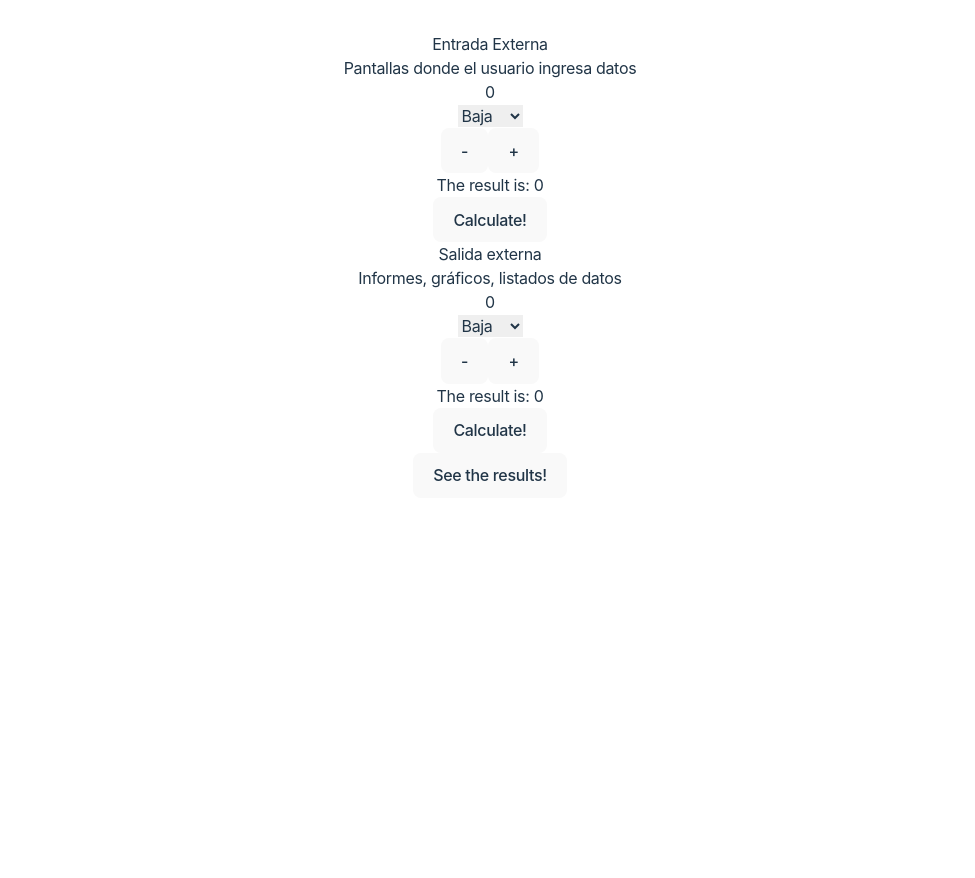
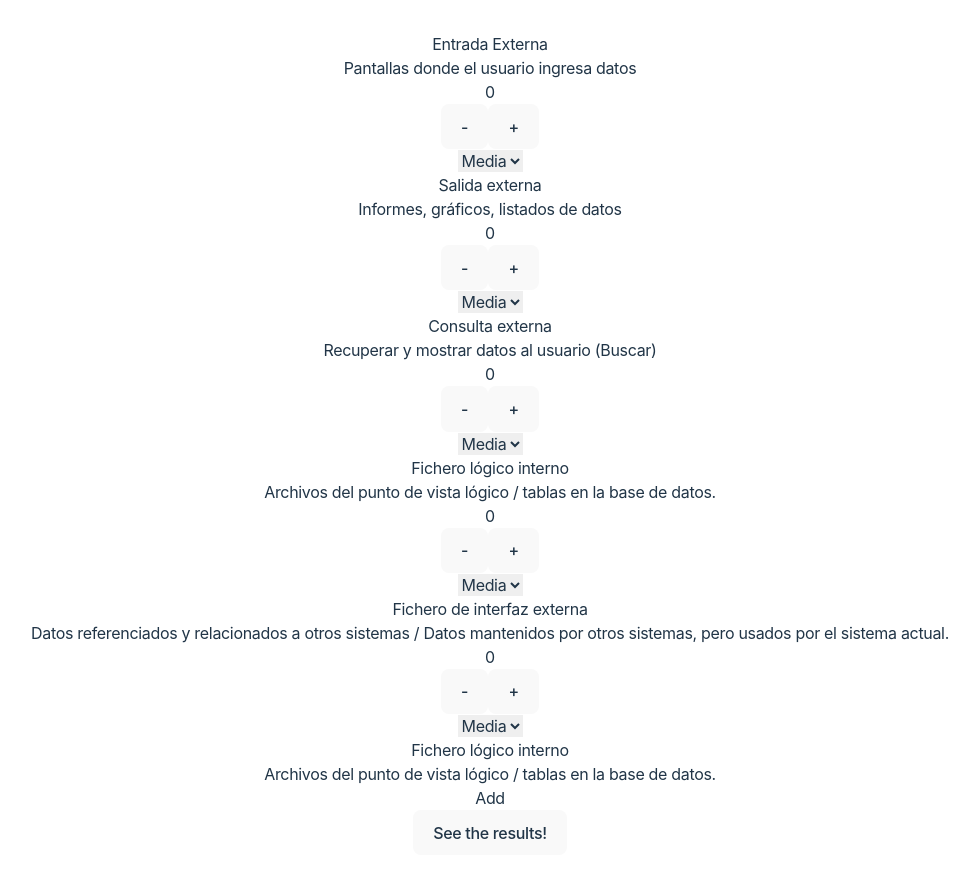
Before and after one commit to parqueroosvelt-inc/puntos-de-funcion, a React (Vite) app: page / in a window 1280 px wide. Shown: the top 878 px of the page, without its empty margins (150-1125 px from the left). Before the commit the page ends 800 px from the top, so only its background shows below. Built offline with nearby package versions, Linux system fonts and the light colour scheme.

Commit message:
component to list all function points and add

```diff
--- a/src/components/ValuesTables.jsx
+++ b/src/components/ValuesTables.jsx
@@ -1,53 +1,87 @@
 import { useState } from "react";
 import { TIPOS_FUNCIONES } from "../constants/puntos_funcion";
+import { ILF } from "./ILF";
 
 export const ValuesTables = () => {
   const [totalPoints, setTotalPoints] = useState();
 
   return (
     <section className="flex flex-col gap-6">
-      {TIPOS_FUNCIONES.slice(0, 2).map((item) => {
-        return <FUNCTION_POINT fp={item} key={item.id} />;
+      {TIPOS_FUNCIONES.slice(0, 5).map((item) => {
+        return <FP_ROW fp={item} key={item.id} />;
       })}
+      <ILF />
       <button>See the results!</button>
       <p>{totalPoints}</p>
     </section>
   );
 };
 
-const FUNCTION_POINT = ({ fp }) => {
+const FP_ROW = ({ fp }) => {
   const { tipo, descripcion, baja, media, alta } = fp;
 
+  const [value, setValue] = useState(0);
   const [ammount, setAmmount] = useState(0);
-  const [value, setValue] = useState(0);
-  const [result, setResult] = useState(0);
-
-  const calculateResult = () => {
-    setResult(value * ammount);
-  };
 
   const handleChange = (ev) => {
     setValue(ev.target.value);
   };
 
   return (
-    <article className="rounded-md">
-      <h2>{tipo}</h2>
+    <article className="flex flex-col gap-2 items-start justify-between bg-purple-900 rounded-md py-4 px-5">
+      <h2 className="text-xl font-semibold">{tipo}</h2>
       <p>{descripcion}</p>
       <p>{ammount}</p>
+      <section className="flex gap-4 items-center">
+        <button onClick={() => setAmmount(ammount - 1)}>-</button>
+        <button onClick={() => setAmmount(ammount + 1)}>+</button>
+      </section>
       <section className="flex justify-center">
         <select onChange={handleChange} className="w-full">
           <option value={baja}>Baja</option>
-          <option value={media}>Media</option>
+          <option selected value={media}>
+            Media
+          </option>
           <option value={alta}>Alta</option>
         </select>
       </section>
-      <button onClick={() => setAmmount(ammount - 1)}>-</button>
-      <button onClick={() => setAmmount(ammount + 1)}>+</button>
-      <footer>
-        <p>The result is: {result}</p>
-        <button onClick={calculateResult}>Calculate!</button>
-      </footer>
     </article>
   );
 };
+
+// const FUNCTION_POINT = ({ fp }) => {
+//   const { tipo, descripcion, baja, media, alta } = fp;
+
+//   const [ammount, setAmmount] = useState(0);
+//   const [value, setValue] = useState(0);
+//   const [result, setResult] = useState(0);
+
+//   const calculateResult = () => {
+//     setResult(value * ammount);
+//   };
+
+//   const handleChange = (ev) => {
+//     setValue(ev.target.value);
+//   };
+
+//   return (
+//     <article className="rounded-md">
+//       <h2>{tipo}</h2>
+//       <p>{descripcion}</p>
+//       <p>{ammount}</p>
+//       <section className="flex justify-center">
+//         <select onChange={handleChange} className="w-full">
+//           <option value={baja}>Baja</option>
+//           <option value={media}>Media</option>
+//           <option value={alta}>Alta</option>
+//         </select>
+//       </section>
+//       <button onClick={() => setAmmount(ammount - 1)}>-</button>
+//       <button onClick={() => setAmmount(ammount + 1)}>+</button>
+//       <footer>
+//         <p>The result is: {result}</p>
+//         <button onClick={calculateResult}>Calculate!</button>
+//       </footer>
+//     </article>
+//   );
+// };
```
